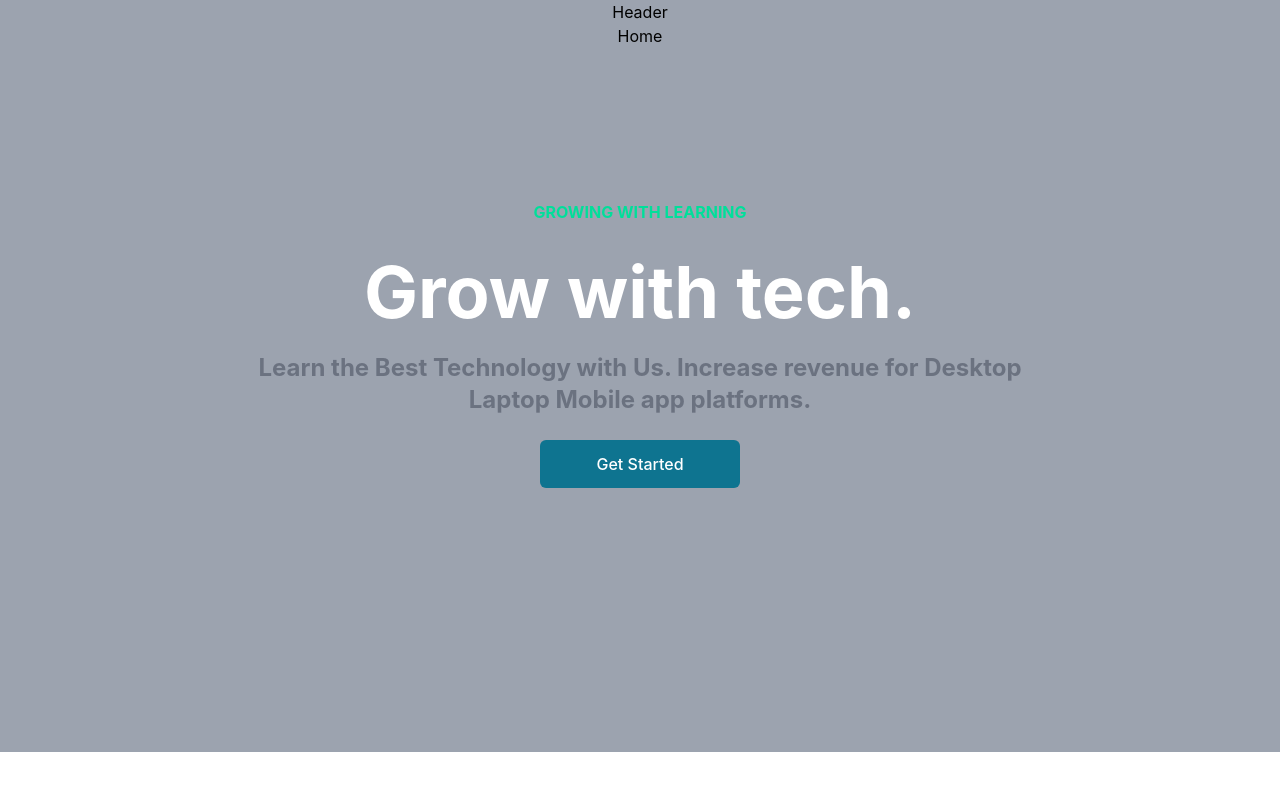
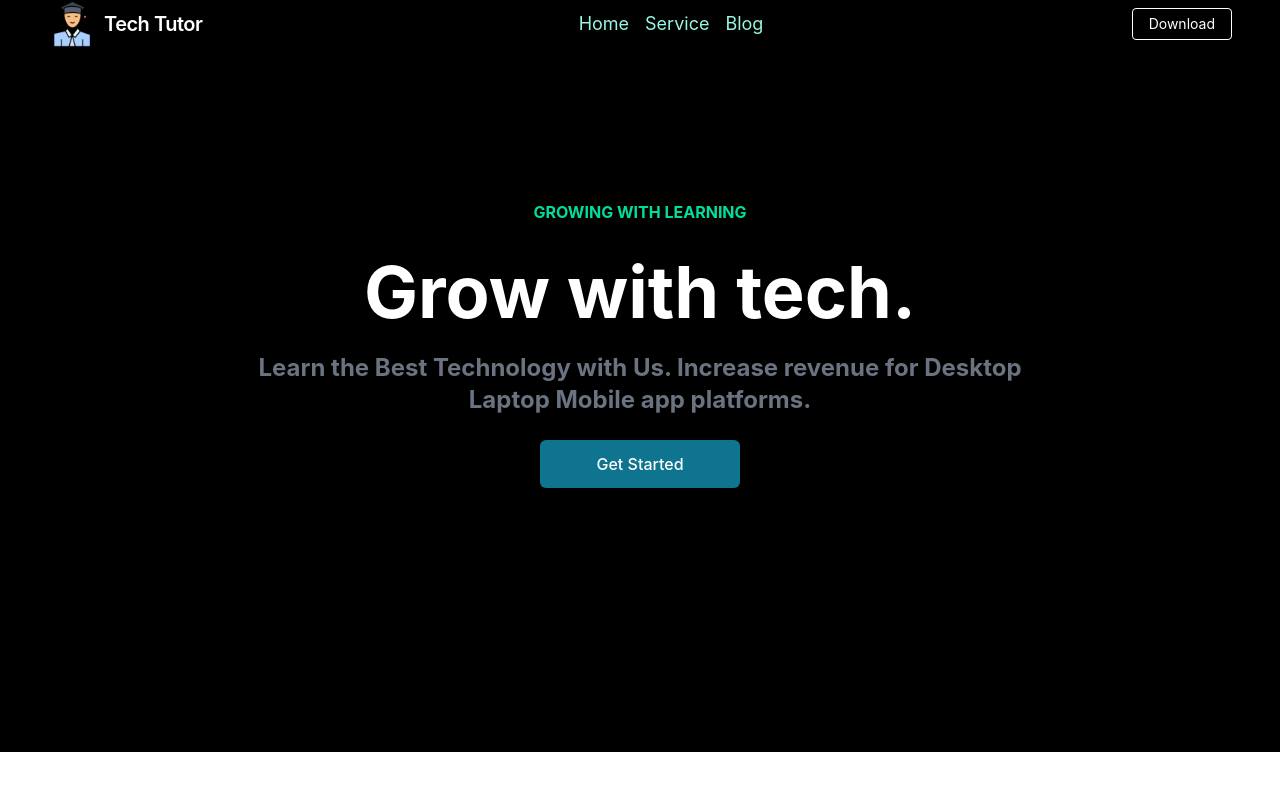
Before and after one commit to TH-Raju/Project_Tech_Tutor_Client_side, a React (Create React App) app: page / in a window 1280 px wide. Shown: the top 794 px of the page. Built offline with nearby package versions, Linux system fonts and the light colour scheme.

Commit message:
Header Section Start

```diff
--- a/src/components/Header/Header.jsx
+++ b/src/components/Header/Header.jsx
@@ -1,9 +1,37 @@
-import React from 'react';
+import React, { useState } from 'react';
+import logo from '../../img/tutor.png'
 
 const Header = () => {
+    let [open, setOpen] = useState(true);
     return (
-        <div>
-            Header
+        <div >
+            <nav className="flex items-center justify-between flex-wrap px-12 bg-black ">
+                <div className="flex items-center flex-shrink-0 text-white mr-6">
+                    <img src={logo} className=' h-12 w-12 mr-2' alt="" />
+                    <span className="font-semibold text-xl tracking-tight">Tech Tutor</span>
+                </div>
+                <div className="block lg:hidden">
+                    <button onClick={() => setOpen(!open)} className="flex items-center px-3 py-2 border rounded text-teal-200 border-teal-400 hover:text-white hover:border-white">
+                        <svg className="fill-current h-3 w-3" viewBox="0 0 20 20" xmlns="http://www.w3.org/2000/svg"><title>Menu</title><path d="M0 3h20v2H0V3zm0 6h20v2H0V9zm0 6h20v2H0v-2z" /></svg>
+                    </button>
+                </div>
+                <div className={`w-full ${open ? 'hidden' : 'block'} flex-grow lg:flex lg:items-center lg:w-auto`}>
+                    <div className="text-sm lg:flex-grow">
+                        <a href="#responsive-header" className="block mt-4 lg:inline-block lg:mt-0 text-teal-200 hover:text-white mr-4 text-lg">
+                            Home
+                        </a>
+                        <a href="#responsive-header" className="block mt-4 lg:inline-block lg:mt-0 text-teal-200 hover:text-white mr-4 text-lg">
+                            Service
+                        </a>
+                        <a href="#responsive-header" className="block mt-4 lg:inline-block lg:mt-0 text-teal-200 hover:text-white mr-4 text-lg">
+                            Blog
+                        </a>
+                    </div>
+                    <div>
+                        <a href=" " className="inline-block text-sm px-4 py-2 leading-none border rounded text-white border-white hover:border-transparent hover:text-teal-500 hover:bg-white mt-4 lg:mt-0">Download</a>
+                    </div>
+                </div>
+            </nav>
         </div>
     );
 };
--- a/src/components/Home/Banner.jsx
+++ b/src/components/Home/Banner.jsx
@@ -2,7 +2,7 @@ import React from 'react';
 
 const Banner = () => {
     return (
-        <div className='text-white bg-gray-400'>
+        <div className='text-white bg-black'>
             <div className='max-w-[800px] mt-[-96px] w-full h-screen mx-auto text-center flex flex-col justify-center'>
                 <p className='text-[#00df9a] font-bold p-2'>
                     GROWING WITH LEARNING
--- a/src/components/Home/Home.jsx
+++ b/src/components/Home/Home.jsx
@@ -4,7 +4,6 @@ import Banner from './Banner';
 const Home = () => {
     return (
         <div>
-            Home
             <Banner></Banner>
         </div>
     );
```
